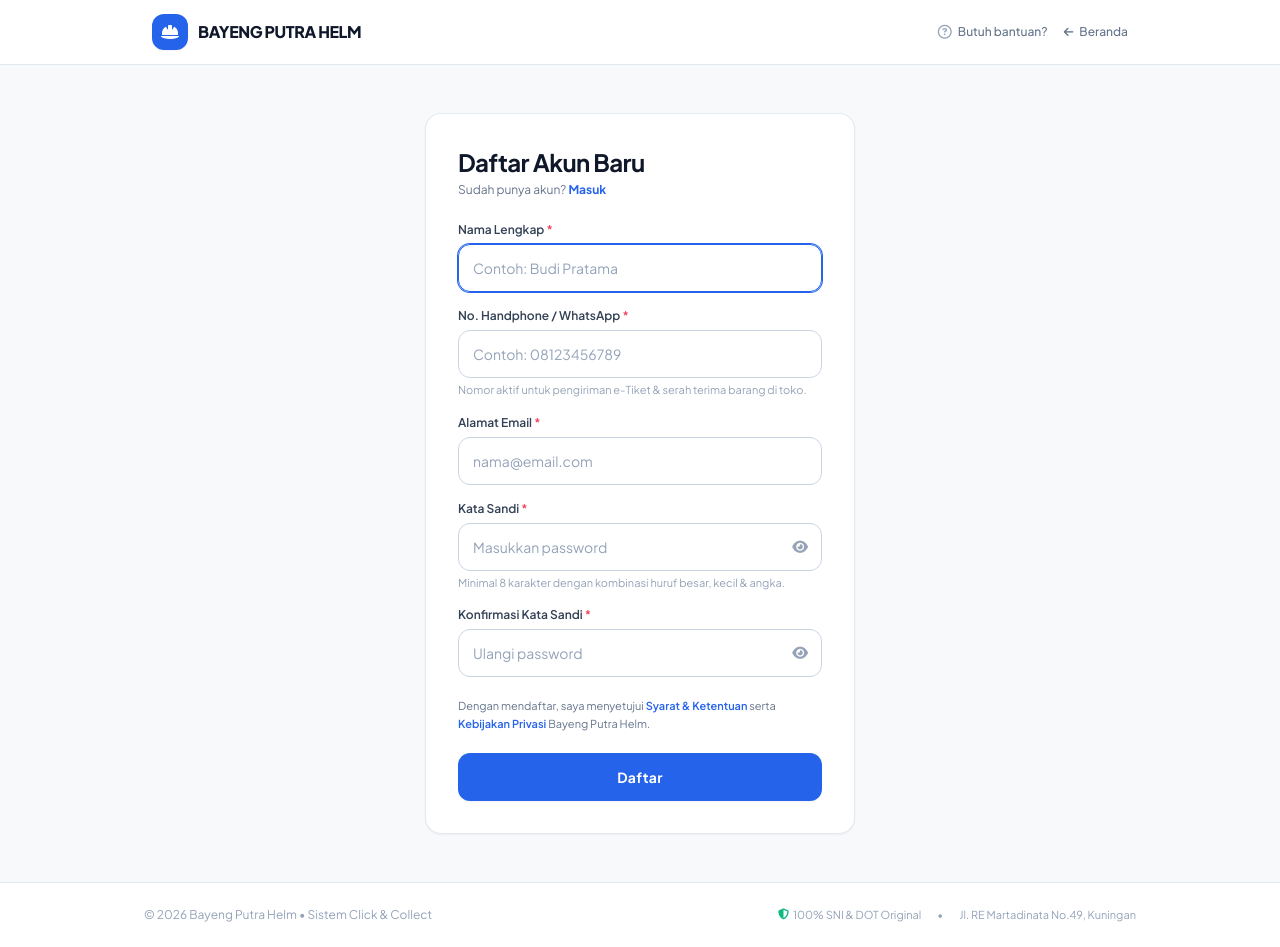
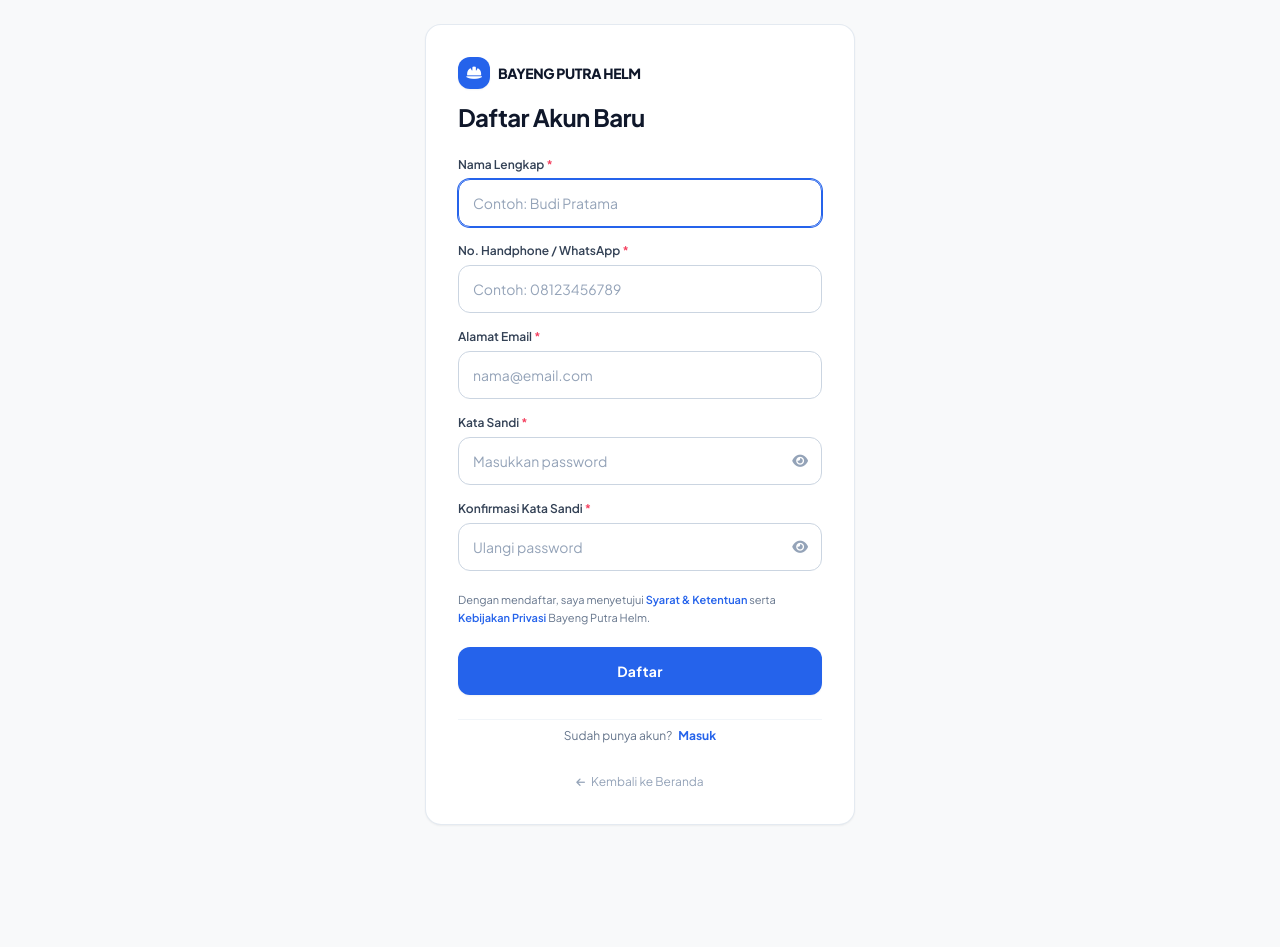
Before and after one commit to RijaMaulana69/project-bayeng-helm, a Laravel app: page /pelanggan/register in a window 1280 px wide. After the commit the page ends 825 px from the top, so only its background shows below. Run offline with Laravel 12, Linux system fonts and the light colour scheme; style sheets or scripts are compiled from the project's sources; some libraries are stand-ins or nearby versions.

Commit message:
refactor(auth): remove global header/footer, eliminate verbose input hint texts, and move auth switch links below primary CTA buttons

```diff
--- a/resources/views/layouts/auth.blade.php
+++ b/resources/views/layouts/auth.blade.php
@@ -55,50 +55,12 @@
     @livewireStyles
     @stack('styles')
 </head>
-<body class="min-h-full bg-white sm:bg-[#f8f9fa] text-slate-800 antialiased selection:bg-blue-600 selection:text-white flex flex-col justify-between">
+<body class="min-h-full bg-white sm:bg-[#f8f9fa] text-slate-800 antialiased selection:bg-blue-600 selection:text-white flex items-center justify-center p-4 sm:p-6">
 
-    {{-- Minimal Top Navigation (Tokopedia Style) --}}
-    <header class="w-full border-b border-slate-100 sm:border-slate-200 bg-white">
-        <div class="max-w-5xl mx-auto px-4 sm:px-6 h-16 flex items-center justify-between">
-            <a href="{{ route('home') }}" class="flex items-center gap-2.5 group">
-                <div class="w-9 h-9 rounded-xl bg-blue-600 flex items-center justify-center text-white shadow-sm group-hover:scale-105 transition-transform">
-                    <i class="fa-solid fa-helmet-safety text-base"></i>
-                </div>
-                <span class="font-extrabold text-base tracking-tight text-slate-900">BAYENG PUTRA HELM</span>
-            </a>
-
-            <div class="flex items-center gap-4 text-xs">
-                <a href="https://wa.me/6281234567890?text=Halo%20Admin%20Bayeng%20Putra%20Helm,%20saya%20butuh%20bantuan"
-                   target="_blank"
-                   class="text-slate-500 hover:text-blue-600 transition-colors flex items-center gap-1.5 font-medium">
-                    <i class="fa-regular fa-circle-question text-sm text-slate-400"></i>
-                    <span class="hidden sm:inline">Butuh bantuan?</span>
-                </a>
-                <a href="{{ route('home') }}" class="text-slate-500 hover:text-slate-800 transition-colors font-medium">
-                    <i class="fa-solid fa-arrow-left text-[11px] mr-1"></i> Beranda
-                </a>
-            </div>
-        </div>
-    </header>
-
-    {{-- Main Form Container --}}
-    <main class="flex-grow flex items-center justify-center px-4 py-8 sm:py-12">
-        <div class="w-full @yield('container-width', 'max-w-[430px]') mx-auto">
-            @yield('content')
-        </div>
+    {{-- Centered Main Content Area --}}
+    <main class="w-full @yield('container-width', 'max-w-[430px]') mx-auto my-auto">
+        @yield('content')
     </main>
-
-    {{-- Minimal Clean Footer --}}
-    <footer class="w-full border-t border-slate-100 sm:border-slate-200 bg-white py-6 text-center text-xs text-slate-400">
-        <div class="max-w-5xl mx-auto px-4 flex flex-col sm:flex-row items-center justify-between gap-3">
-            <p>&copy; {{ date('Y') }} Bayeng Putra Helm &bull; Sistem Click & Collect</p>
-            <div class="flex items-center gap-4 text-slate-400 text-[11px]">
-                <span class="flex items-center gap-1"><i class="fa-solid fa-shield-halved text-emerald-500"></i> 100% SNI & DOT Original</span>
-                <span>&bull;</span>
-                <span>Jl. RE Martadinata No.49, Kuningan</span>
-            </div>
-        </div>
-    </footer>
 
     {{-- SweetAlert2 Flash Notifications --}}
     @if(session('success'))
--- a/resources/views/pelanggan/auth/register.blade.php
+++ b/resources/views/pelanggan/auth/register.blade.php
@@ -5,17 +5,17 @@
 @section('content')
 <div class="bg-white sm:rounded-2xl sm:border sm:border-slate-200/90 sm:shadow-sm p-5 sm:p-8 space-y-6">
 
-    {{-- Header (Tokopedia Style) --}}
+    {{-- Header --}}
     <div>
+        <a href="{{ route('home') }}" class="inline-flex items-center gap-2 group mb-3">
+            <div class="w-8 h-8 rounded-xl bg-blue-600 flex items-center justify-center text-white shadow-sm group-hover:scale-105 transition-transform">
+                <i class="fa-solid fa-helmet-safety text-sm"></i>
+            </div>
+            <span class="font-extrabold text-sm tracking-tight text-slate-900">BAYENG PUTRA HELM</span>
+        </a>
         <h1 class="text-2xl font-bold text-slate-900 tracking-tight">
             Daftar Akun Baru
         </h1>
-        <p class="text-xs text-slate-500 mt-1">
-            Sudah punya akun?
-            <a href="{{ route('pelanggan.login') }}" class="font-bold text-blue-600 hover:text-blue-700 hover:underline">
-                Masuk
-            </a>
-        </p>
     </div>
 
     {{-- Main Register Form --}}
@@ -75,9 +75,6 @@
             @error('telepon')
                 <p class="text-rose-500 text-xs mt-1 font-medium">{{ $message }}</p>
             @enderror
-            <p class="text-[11px] text-slate-400 mt-1">
-                Nomor aktif untuk pengiriman e-Tiket & serah terima barang di toko.
-            </p>
         </div>
 
         {{-- Alamat Email --}}
@@ -125,7 +122,7 @@
                 <p class="text-rose-500 text-xs mt-1 font-medium">{{ $message }}</p>
             @enderror
 
-            {{-- Dynamic Password Strength Meter --}}
+            {{-- Dynamic Password Strength Meter (Clean Bars) --}}
             <div class="mt-2" x-show="password.length > 0">
                 <div class="grid grid-cols-4 gap-1.5">
                     <div class="h-1 rounded-full transition-colors duration-200" :class="score >= 1 ? (score <= 2 ? 'bg-amber-400' : 'bg-emerald-500') : 'bg-slate-200'"></div>
@@ -133,16 +130,7 @@
                     <div class="h-1 rounded-full transition-colors duration-200" :class="score >= 3 ? 'bg-emerald-500' : 'bg-slate-200'"></div>
                     <div class="h-1 rounded-full transition-colors duration-200" :class="score >= 4 ? 'bg-emerald-500' : 'bg-slate-200'"></div>
                 </div>
-                <p class="text-[11px] text-slate-400 mt-1" x-show="score < 4">
-                    Minimal 8 karakter, wajib huruf besar, huruf kecil, dan angka.
-                </p>
-                <p class="text-[11px] text-emerald-600 font-semibold mt-1" x-show="score >= 4">
-                    <i class="fa-solid fa-check text-[10px]"></i> Kombinasi kata sandi kuat & aman
-                </p>
             </div>
-            <p class="text-[11px] text-slate-400 mt-1" x-show="password.length === 0">
-                Minimal 8 karakter dengan kombinasi huruf besar, kecil & angka.
-            </p>
         </div>
 
         {{-- Konfirmasi Password --}}
@@ -186,5 +174,21 @@
         </div>
     </form>
 
+    {{-- Switch Link to Login (Placed below Daftar) --}}
+    <div class="text-center text-xs text-slate-500 pt-2 border-t border-slate-100">
+        Sudah punya akun?
+        <a href="{{ route('pelanggan.login') }}" class="font-bold text-blue-600 hover:text-blue-700 hover:underline ml-1">
+            Masuk
+        </a>
+    </div>
+
+    {{-- Back to Home Link --}}
+    <div class="text-center">
+        <a href="{{ route('home') }}" class="text-xs text-slate-400 hover:text-slate-600 inline-flex items-center gap-1.5 transition-colors">
+            <i class="fa-solid fa-arrow-left text-[10px]"></i>
+            <span>Kembali ke Beranda</span>
+        </a>
+    </div>
+
 </div>
 @endsection
```
Also changed, not shown: resources/views/pelanggan/auth/login.blade.php (+23 -7 lines).
